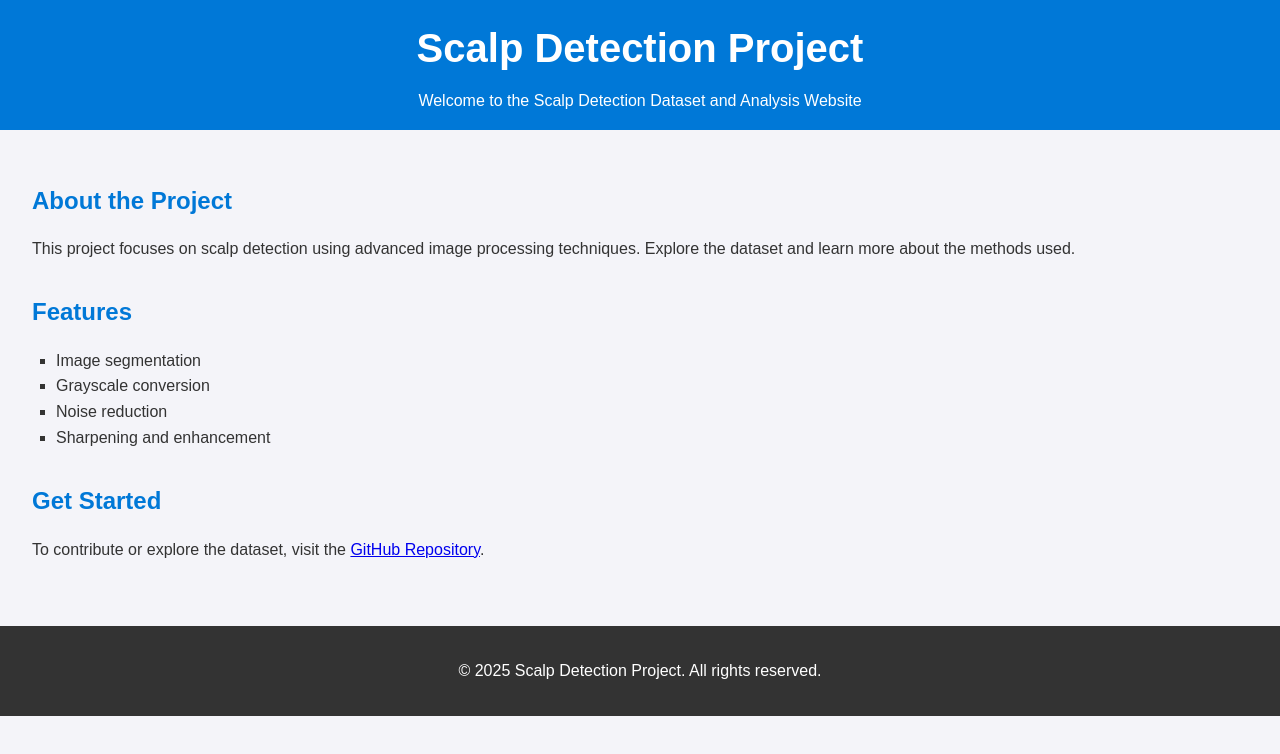
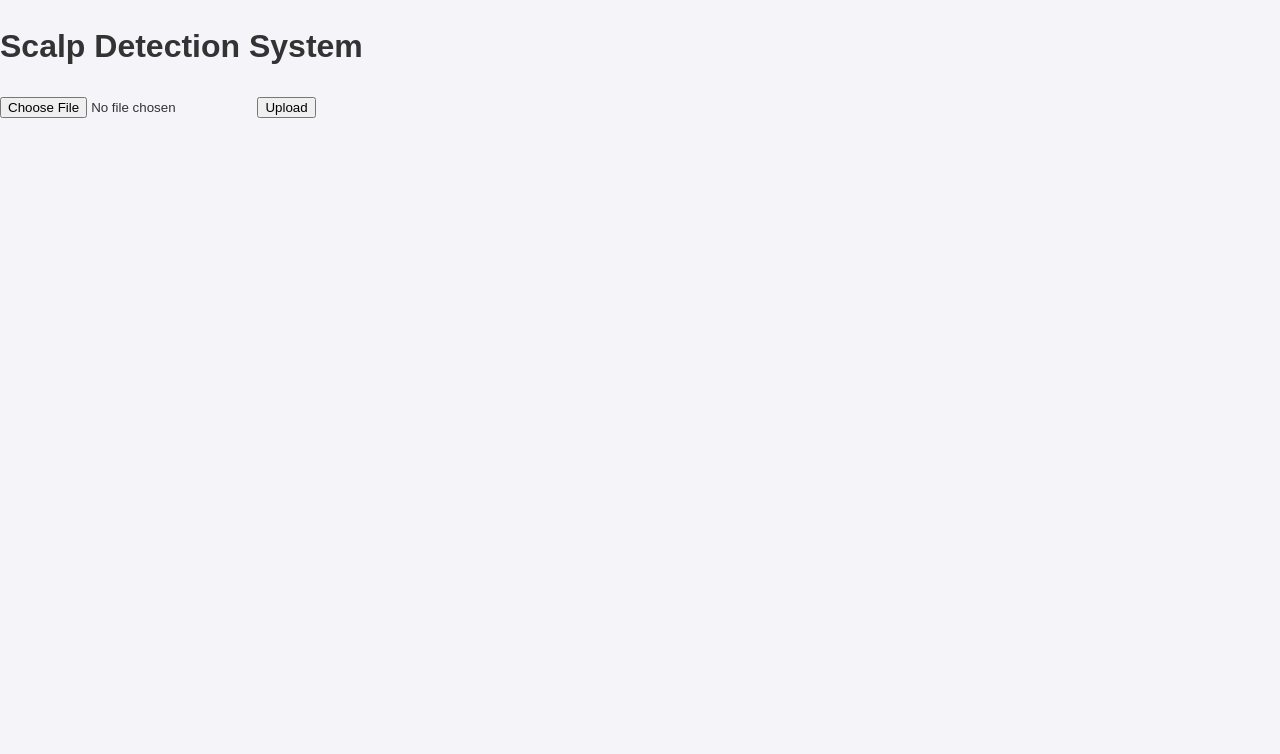
Before and after one commit to femxuxi/scalpdetection, a plain HTML site: page index.html in a window 1280 px wide. Drawn offline with Linux system fonts and the light colour scheme; files that its build step writes are made by us from their sources.

Commit message:
Update index.html

```diff
--- a/index.html
+++ b/index.html
@@ -1,37 +1,14 @@
 <!DOCTYPE html>
 <html lang="en">
 <head>
-    <meta charset="UTF-8">
-    <meta name="viewport" content="width=device-width, initial-scale=1.0">
-    <title>Scalp Detection Project</title>
-    <link rel="stylesheet" href="style.css">
+    <title>Scalp Detection</title>
+    <link rel="stylesheet" href="static/style.css">
 </head>
 <body>
-    <header>
-        <h1>Scalp Detection Project</h1>
-        <p>Welcome to the Scalp Detection Dataset and Analysis Website</p>
-    </header>
-    <main>
-        <section>
-            <h2>About the Project</h2>
-            <p>This project focuses on scalp detection using advanced image processing techniques. Explore the dataset and learn more about the methods used.</p>
-        </section>
-        <section>
-            <h2>Features</h2>
-            <ul>
-                <li>Image segmentation</li>
-                <li>Grayscale conversion</li>
-                <li>Noise reduction</li>
-                <li>Sharpening and enhancement</li>
-            </ul>
-        </section>
-        <section>
-            <h2>Get Started</h2>
-            <p>To contribute or explore the dataset, visit the <a href="https://github.com/your-username/scalp-detection-website" target="_blank">GitHub Repository</a>.</p>
-        </section>
-    </main>
-    <footer>
-        <p>&copy; 2025 Scalp Detection Project. All rights reserved.</p>
-    </footer>
+    <h1>Scalp Detection System</h1>
+    <form action="/upload" method="post" enctype="multipart/form-data">
+        <input type="file" name="image" required>
+        <button type="submit">Upload</button>
+    </form>
 </body>
 </html>
```
